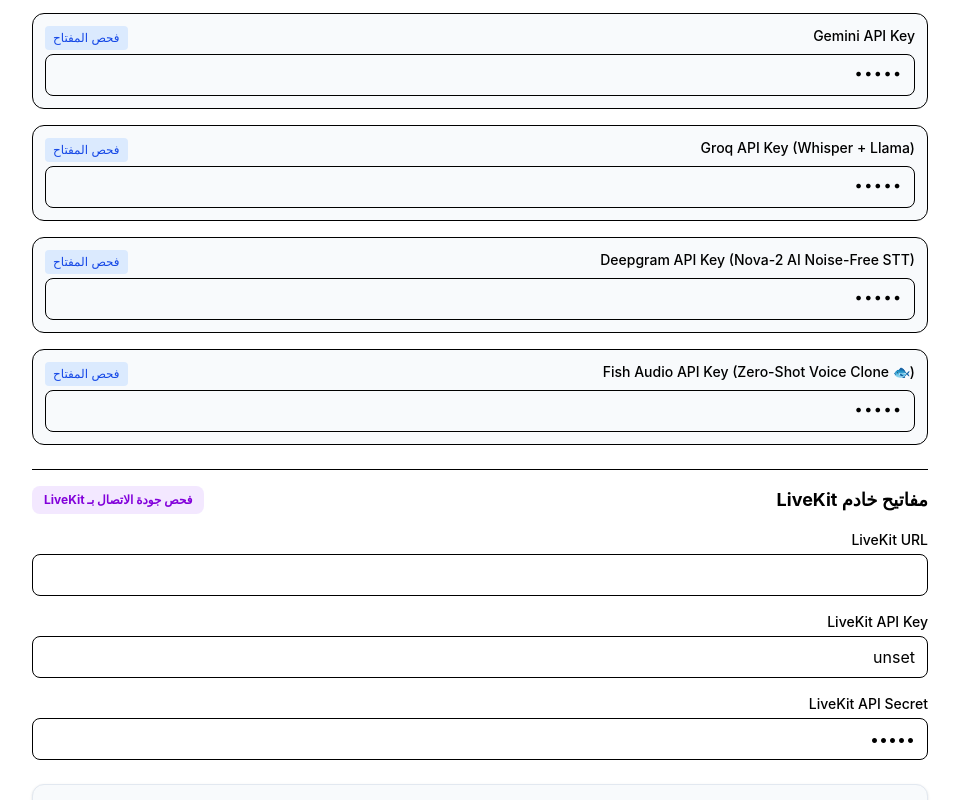
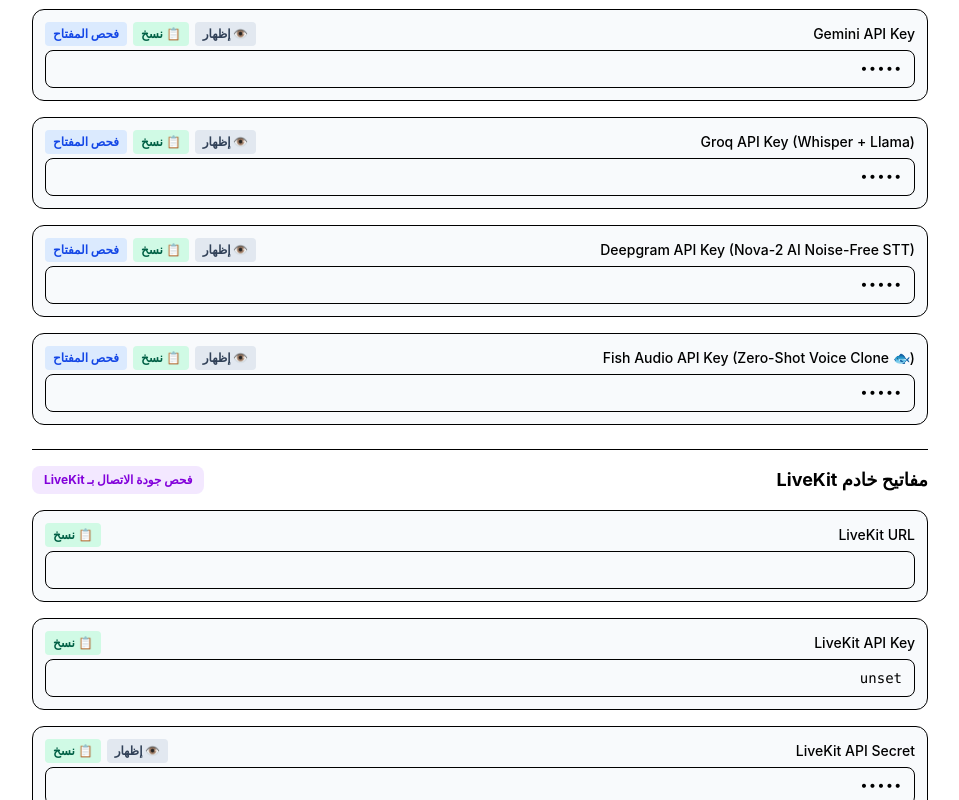
Before and after one commit to adelcasper99-dev/ai-agent, a Next.js app in the folder casper-voice-web/: page /dashboard/settings in a window 1280 px wide. Shown: the part 880-1680 px from the top of the page, without its empty margins (200-1159 px from the left). Built offline with nearby package versions, Linux system fonts and the light colour scheme; no server answers; the database is empty.

Commit message:
feat: add Copy and Show/Hide buttons for API key fields in settings

```diff
--- a/casper-voice-web/app/dashboard/settings/page.tsx
+++ b/casper-voice-web/app/dashboard/settings/page.tsx
@@ -24,6 +24,19 @@
   const [saved, setSaved] = useState(false);
   const [checkStatus, setCheckStatus] = useState<Record<string, { valid: boolean; message: string }>>({});
   const [checking, setChecking] = useState<Record<string, boolean>>({});
+  const [showKey, setShowKey] = useState<Record<string, boolean>>({});
+  const [copiedKey, setCopiedKey] = useState<string | null>(null);
+
+  const copyToClipboard = (keyName: string, textValue: string) => {
+    if (!textValue) return;
+    navigator.clipboard.writeText(textValue);
+    setCopiedKey(keyName);
+    setTimeout(() => setCopiedKey(null), 2000);
+  };
+
+  const toggleShowKey = (keyName: string) => {
+    setShowKey((p) => ({ ...p, [keyName]: !p[keyName] }));
+  };
 
   const [demoText, setDemoText] = useState("خلاص يا باشا، سجلتلك 50 جنيه بنزين في المصاريف وزي الفل!");
   const [demoVoice, setDemoVoice] = useState("salma");
@@ -178,21 +191,40 @@
 
         {FIELDS.filter(f => f.group !== "LIVEKIT").map((f) => (
           <div key={f.key} className="space-y-1 bg-slate-50 p-3 rounded-xl border">
-            <div className="flex justify-between">
+            <div className="flex justify-between items-center">
               <label className="block text-sm font-medium">{f.label}</label>
+              <div className="flex items-center gap-1.5">
                 <button
+                  type="button"
+                  onClick={() => toggleShowKey(f.key)}
+                  className="text-xs bg-slate-200 hover:bg-slate-300 text-slate-700 px-2 py-1 rounded font-bold transition"
+                  title="إظهار / إخفاء المفتاح"
+                >
+                  {showKey[f.key] ? "🙈 إخفاء" : "👁️ إظهار"}
+                </button>
+                <button
+                  type="button"
+                  onClick={() => copyToClipboard(f.key, safeValues[f.key] || "")}
+                  className="text-xs bg-emerald-100 hover:bg-emerald-200 text-emerald-800 px-2 py-1 rounded font-bold transition"
+                  title="نسخ المفتاح للحافظة"
+                >
+                  {copiedKey === f.key ? "تم النسخ ✓" : "📋 نسخ"}
+                </button>
+                <button
+                  type="button"
                   onClick={() => verifyKey(f.group)}
                   disabled={checking[f.group]}
-                className="text-xs bg-blue-100 text-blue-700 px-2 py-1 rounded hover:bg-blue-200"
+                  className="text-xs bg-blue-100 text-blue-700 px-2 py-1 rounded hover:bg-blue-200 font-bold transition"
                 >
                   {checking[f.group] ? "جاري الفحص..." : "فحص المفتاح"}
                 </button>
               </div>
+            </div>
             <input
-              type="password"
-              value={values[f.key] || ""}
-              onChange={(e) => setValues({ ...values, [f.key]: e.target.value })}
-              className="w-full border rounded-lg px-3 py-2 font-mono"
+              type={showKey[f.key] ? "text" : "password"}
+              value={safeValues[f.key] || ""}
+              onChange={(e) => setValues({ ...safeValues, [f.key]: e.target.value })}
+              className="w-full border rounded-lg px-3 py-2 font-mono text-sm"
             />
             {checkStatus[f.group] && (
               <div className={`mt-2 p-2 rounded-lg text-xs font-bold border flex items-center justify-between ${
@@ -212,9 +244,10 @@
         <div className="flex justify-between items-center">
           <h3 className="font-bold text-lg">مفاتيح خادم LiveKit</h3>
           <button
+            type="button"
             onClick={() => verifyKey("LIVEKIT")}
             disabled={checking["LIVEKIT"]}
-            className="text-xs bg-purple-100 text-purple-700 px-3 py-1.5 rounded-lg font-bold hover:bg-purple-200"
+            className="text-xs bg-purple-100 text-purple-700 px-3 py-1.5 rounded-lg font-bold hover:bg-purple-200 transition"
           >
             {checking["LIVEKIT"] ? "جاري فحص اتصال LiveKit..." : "فحص جودة الاتصال بـ LiveKit"}
           </button>
@@ -227,13 +260,33 @@
         )}
 
         {FIELDS.filter(f => f.group === "LIVEKIT").map((f) => (
-          <div key={f.key}>
-            <label className="block text-sm font-medium mb-1">{f.label}</label>
+          <div key={f.key} className="space-y-1 bg-slate-50 p-3 rounded-xl border">
+            <div className="flex justify-between items-center">
+              <label className="block text-sm font-medium">{f.label}</label>
+              <div className="flex items-center gap-1.5">
+                {f.key.includes("SECRET") && (
+                  <button
+                    type="button"
+                    onClick={() => toggleShowKey(f.key)}
+                    className="text-xs bg-slate-200 hover:bg-slate-300 text-slate-700 px-2 py-1 rounded font-bold transition"
+                  >
+                    {showKey[f.key] ? "🙈 إخفاء" : "👁️ إظهار"}
+                  </button>
+                )}
+                <button
+                  type="button"
+                  onClick={() => copyToClipboard(f.key, safeValues[f.key] || "")}
+                  className="text-xs bg-emerald-100 hover:bg-emerald-200 text-emerald-800 px-2 py-1 rounded font-bold transition"
+                >
+                  {copiedKey === f.key ? "تم النسخ ✓" : "📋 نسخ"}
+                </button>
+              </div>
+            </div>
             <input
-              type={f.key.includes('SECRET') ? 'password' : 'text'}
-              value={values[f.key] || ""}
-              onChange={(e) => setValues({ ...values, [f.key]: e.target.value })}
-              className="w-full border rounded-lg px-3 py-2"
+              type={f.key.includes('SECRET') && !showKey[f.key] ? 'password' : 'text'}
+              value={safeValues[f.key] || ""}
+              onChange={(e) => setValues({ ...safeValues, [f.key]: e.target.value })}
+              className="w-full border rounded-lg px-3 py-2 font-mono text-sm"
             />
           </div>
         ))}
```
Lines whose indentation alone changed are shown as unchanged.
